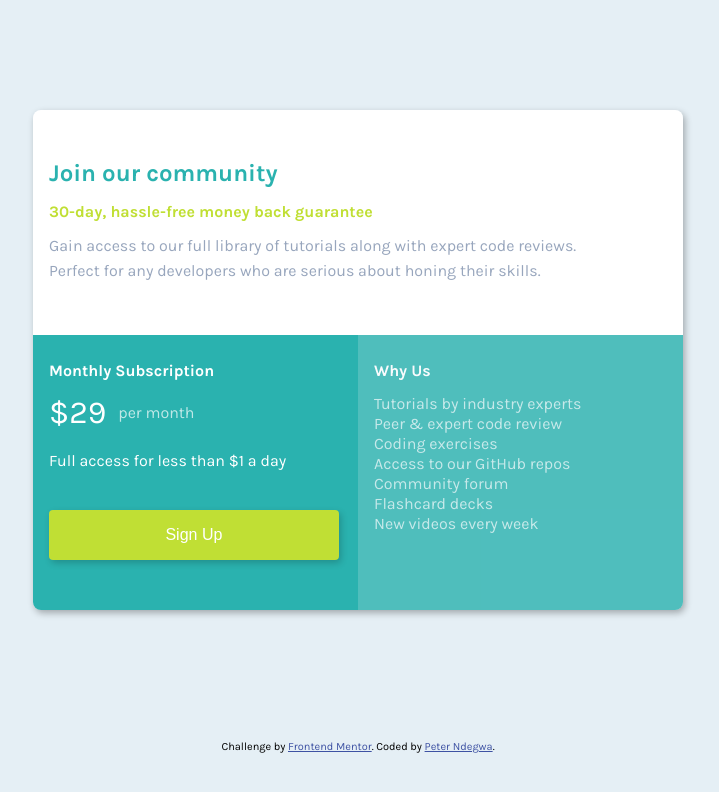
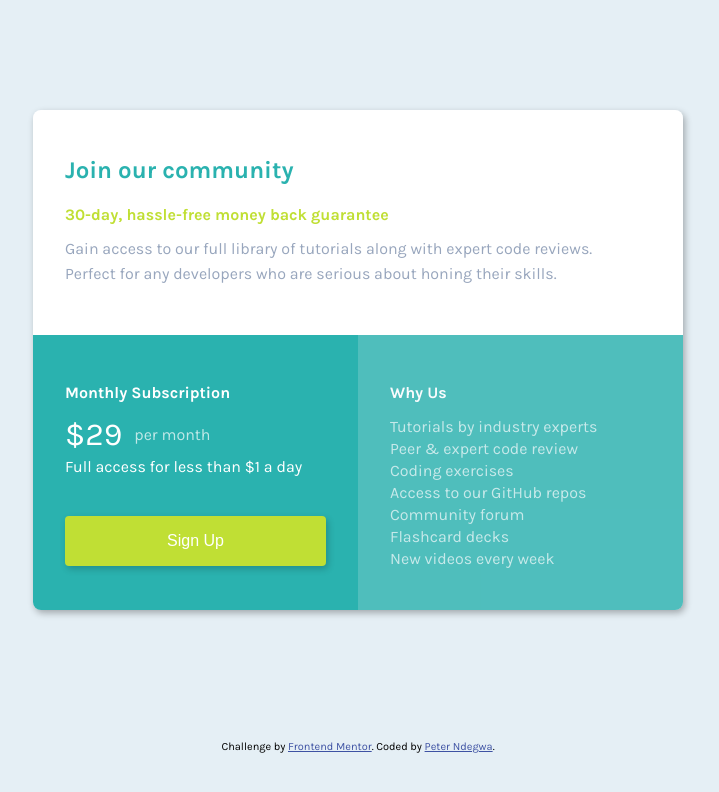
Before and after one commit to PeterKingori/Frontend-Mentor-Single-price-grid-component, a plain HTML site: page index.html in a window 1280 px wide. Shown: the whole page, without its empty margins (282-1001 px from the left). Drawn offline with Linux system fonts and the light colour scheme.

Commit message:
Update required breakpoints and styles

```diff
--- a/styles.css
+++ b/styles.css
@@ -133,15 +133,19 @@ h4 {
   color: hsl(228, 45%, 44%);
 }
 
-@media screen and (max-width: 400px) {
+@media screen and (max-width: 576px) {
+  .container {
+    height: 95vh;
+  }
+
   .card {
     width: 340px;
-    height: 85%;
+    height: 90%;
   }
 
   .top-section {
     padding: 0 1.5rem 0 1.5rem;
-    height: 35%;
+    height: 37%;
   }
 
   .top-h4 {
@@ -149,7 +153,7 @@ h4 {
   }
 
   .bottom-section {
-    height: 65%;
+    height: 63%;
     flex-direction: column;
   }
 
@@ -171,29 +175,3 @@ h4 {
     padding: 0.7rem 1.5rem 0 1.5rem;
   }
 }
-
-@media screen and (min-width: 401px) {
-  .top-section {
-    padding: 0 1.2rem 0 1rem;
-  }
-
-  .bottom-left-section {
-    padding: 1rem 1.2rem 0 1rem;
-  }
-
-  h4 {
-    margin-top: 10px;
-  }
-
-  .subscription {
-    margin-bottom: 20px;
-  }
-
-  .bottom-right-section {
-    padding: 1rem;
-  }
-
-  .reasons li {
-    line-height: 20px;
-  }
-}
```
